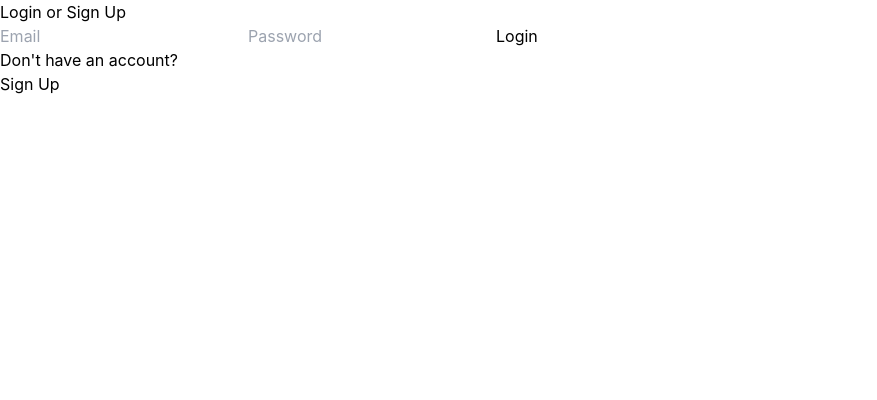
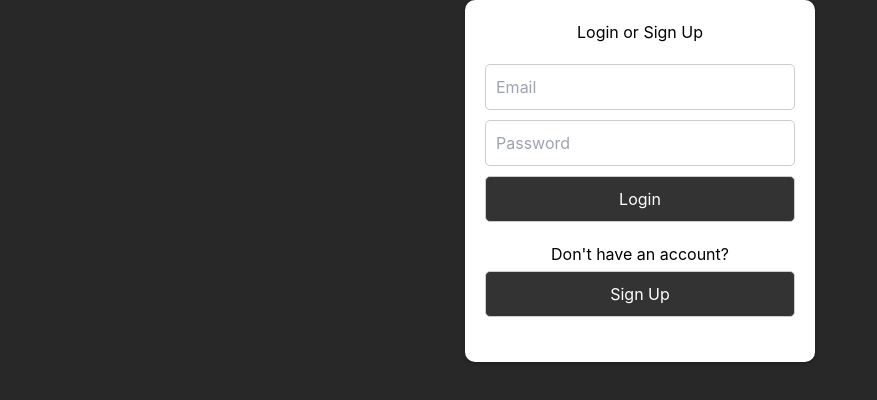
Before and after one commit to EddieTGH/Gem-Learner, a React (Create React App) app: page / in a window 1280 px wide. Shown: the top 400 px of the page, without its empty margins (0-877 px from the left). Built offline with nearby package versions, Linux system fonts and the light colour scheme; no server answers.

Commit message:
changed logout flow and styled login/logout pages

```diff
--- a/src/App.js
+++ b/src/App.js
@@ -11,7 +11,7 @@ import FlashcardsPage from './pages/flashcards-page/flashcards-page';
 // import AnalyticsPage from "./pages/analytics-page/analytics-page";
 // import NavigationBar from "./components/NavigationBar/NavigationBar";
 import Auth from "./pages/supabase-login/supabase-login";
-import Dashboard from "./pages/dashboard-page/dashboard";
+import LogOut from "./pages/supabase-logout/supabase-logout";
 import { useState, useEffect } from "react";
 import { supabase } from "./components/supabaseClient";
 import "./App.css";
@@ -63,24 +63,40 @@ function App() {
 				<Route
 					path="/"
 					element={
-            user ? <Navigate to="/dashboard" /> : <Auth setUser={setUser} />
+						user ? <Navigate to="/chat-page" /> : <Auth setUser={setUser} />
 					}
 				/>
 				{/* If user is logged in, show Dashboard, otherwise redirect to / */}
 				<Route
-          path="/dashboard"
+					path="/logout"
 					element={
 						user ? (
-              <Dashboard user={user} setUser={setUser} />
+							<LogOut user={user} setUser={setUser} />
 						) : (
 							<Navigate to="/" />
 						)
 					}
 				/>
-        <Route path="/chat-page" element={<ChatBot user={user} chat={chat} />} />
+				<Route
+					path="/chat-page"
+					element={
+						// <ChatBot user={user} chat={chat} />
+						user ? (
+							<ChatBot user={user} chat={chat} />
+						) : (
+							<Navigate to="/" />
+						)
+					}
+				/>
 				<Route
 					path="/flashcards-page"
-          element={<FlashcardsPage user={user} />}
+					element={
+						user ? (
+							<FlashcardsPage user={user} />
+						) : (
+							<Navigate to="/" />
+						)
+					}
 				/>
 			</Routes>
 		</Router>
--- a/src/components/NavigationBar/NavigationBar.js
+++ b/src/components/NavigationBar/NavigationBar.js
@@ -1,8 +1,14 @@
 import React from 'react';
-import { Link } from 'react-router-dom';
+import { Link, useNavigate } from 'react-router-dom';
 import './NavigationBar.css'; // Import the CSS file
 
 function NavigationBar() {
+	const navigate = useNavigate();
+
+	const goToLogOut = async () => {
+		navigate('/logout');
+	};
+
 	return (
 		<nav className="navbar">
 			<ul className="nav-list">
@@ -23,7 +29,7 @@ function NavigationBar() {
 				</li>
 			</ul>
 			<div className="spacer"></div>
-      <button className="sign-out-btn">Sign Out</button>
+			<button className="sign-out-btn" onClick={goToLogOut}>Sign Out</button>
 		</nav>
 	);
 }
--- a/src/pages/dashboard-page/dashboard.js
+++ /dev/null
@@ -1,27 +0,0 @@
-import { supabase } from '../../components/supabaseClient';
-import { useNavigate } from 'react-router-dom';
-
-function Dashboard({ user, setUser }) {
-  const navigate = useNavigate();
-
-  const handleSignOut = async () => {
-    await supabase.auth.signOut();
-    setUser(null); // Update the user state in App component
-    navigate('/'); // Navigate to login page
-  };
-
-  return (
-    <div className="App">
-      {user ? (
-        <div>
-          <h2>Welcome, {user.email}</h2>
-          <button onClick={handleSignOut}>Sign Out</button>
-        </div>
-      ) : (
-        <p>Please log in.</p>
-      )}
-    </div>
-  );
-}
-
-export default Dashboard;
--- a/src/pages/login-page/login-page.js
+++ /dev/null
@@ -1,17 +0,0 @@
-import React from "react";
-
-function LoginPage({ onLogin }) {
-  const handleLoginClick = () => {
-    // Simulate a login process
-    onLogin(); // This function will set `isLoggedIn` to true in the App component
-  };
-
-  return (
-    <div>
-      <h1>Login Page</h1>
-      <button onClick={handleLoginClick}>Login</button>
-    </div>
-  );
-}
-
-export default LoginPage;
--- /dev/null
+++ b/src/pages/supabase-login/supabase-login.css
@@ -0,0 +1,45 @@
+.login-form {
+  background-color: white;
+  padding: 20px;
+  border-radius: 10px;
+  box-shadow: 0px 2px 4px rgba(0, 0, 0, 0.2);
+  margin: 0 auto;
+  max-width: 350px;
+  display: flex;
+  flex-direction: column;
+}
+
+.login-form h2 {
+  text-align: center;
+  margin-bottom: 20px;
+}
+
+.login-form input,
+.login-form button {
+  width: 100%;
+  padding: 10px;
+  margin-bottom: 10px;
+  border: 1px solid #ccc;
+  border-radius: 5px;
+}
+
+.login-form button {
+  background-color: #333;
+  color: white;
+  cursor: pointer;
+}
+
+.login-form button:hover {
+  background-color: #444;
+}
+
+.login-form p {
+  text-align: center;
+  margin-top: 10px;
+  margin-bottom: 5px;
+}
+
+body {
+  background-color: #282828;
+  position: relative;
+}
--- a/src/pages/supabase-login/supabase-login.js
+++ b/src/pages/supabase-login/supabase-login.js
@@ -1,6 +1,7 @@
 import React, { useState } from 'react';
 import { supabase } from '../../components/supabaseClient';
 import { useNavigate } from 'react-router-dom';
+import './supabase-login.css'; // Import the CSS file
 
 function Auth({ setUser }) {
 	const [email, setEmail] = useState('');
@@ -32,12 +33,12 @@ function Auth({ setUser }) {
 		} else {
 			setMessage('You are now logged in!');
 			setUser(data.user);
-      navigate('/dashboard');
+			navigate('/chat-page');
 		}
 	};
 
 	return (
-    <div>
+		<div className="login-form">
 			<h2>Login or Sign Up</h2>
 			<form onSubmit={handleSignIn}>
 				<input
@@ -49,6 +50,7 @@ function Auth({ setUser }) {
 				/>
 				<input
 					type="password"
+
 					placeholder="Password"
 					value={password}
 					onChange={(e) => setPassword(e.target.value)}
@@ -56,6 +58,7 @@ function Auth({ setUser }) {
 				/>
 				<button type="submit">Login</button>
 			</form>
+
 			<p>Don't have an account?</p>
 			<button onClick={handleSignUp}>Sign Up</button>
 			<p>{message}</p>
--- /dev/null
+++ b/src/pages/supabase-logout/supabase-logout.css
@@ -0,0 +1,45 @@
+.logout-box {
+  background-color: white;
+  padding: 20px;
+  border-radius: 10px;
+  box-shadow: 0px 2px 4px rgba(0, 0, 0, 0.2);
+  margin: 0 auto;
+  max-width: 350px;
+  display: flex;
+  flex-direction: column;
+}
+
+.logout-box h2 {
+  text-align: center;
+  margin-bottom: 20px;
+}
+
+.logout-box input,
+.logout-box button {
+  width: 100%;
+  padding: 10px;
+  margin-bottom: 10px;
+  border: 1px solid #ccc;
+  border-radius: 5px;
+}
+
+.logout-box button {
+  background-color: #333;
+  color: white;
+  cursor: pointer;
+}
+
+.logout-box button:hover {
+  background-color: #444;
+}
+
+.logout-box p {
+  text-align: center;
+  margin-top: 10px;
+  margin-bottom: 5px;
+}
+
+body {
+  background-color: #282828;
+  position: relative;
+}
--- /dev/null
+++ b/src/pages/supabase-logout/supabase-logout.js
@@ -0,0 +1,28 @@
+import { supabase } from '../../components/supabaseClient';
+import { useNavigate } from 'react-router-dom';
+import './supabase-logout.css'; // Import the CSS file
+
+function LogOut({ user, setUser }) {
+	const navigate = useNavigate();
+
+	const handleSignOut = async () => {
+		await supabase.auth.signOut();
+		setUser(null); // Update the user state in App component
+		navigate('/'); // Navigate to login page
+	};
+
+	return (
+		<div className="logout-box">
+			{user ? (
+				<div>
+					<h2>Goodbye, {user.email}</h2>
+					<button onClick={handleSignOut}>Sign Out</button>
+				</div>
+			) : (
+				<p>Please log in.</p>
+			)}
+		</div>
+	);
+}
+
+export default LogOut;
```
Also changed, not shown: src/pages/login-page/login-page.css (deleted). Lines whose indentation alone changed are shown as unchanged.
